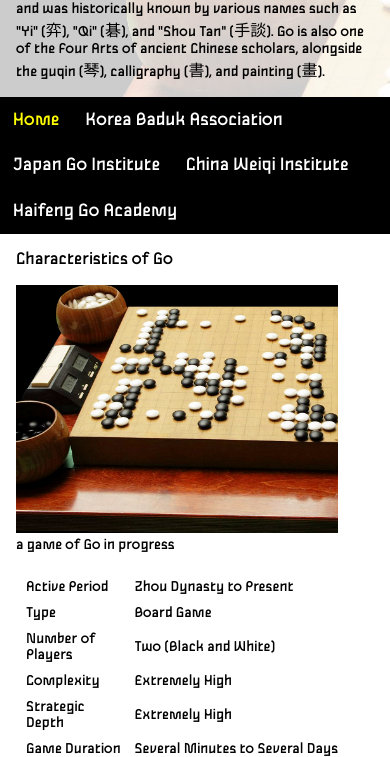
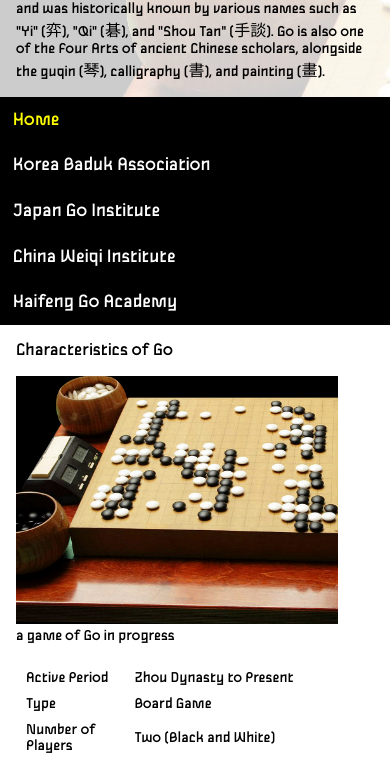
Before and after one commit to xiaozheSlashie/go-website, a plain HTML site: page index.html in a window 390 px wide. Shown: the part 87-844 px from the top of the page. Drawn offline with Linux system fonts and the light colour scheme.

Commit message:
更新程式碼

```diff
--- a/style.css
+++ b/style.css
@@ -217,3 +217,9 @@ div.competition #piechart{
   .taiwan ul {
     margin-left: 2rem;
   }
+
+  @media screen and (max-width:768px){
+    header nav ul{
+        flex-direction: column;
+    }
+  }
```
